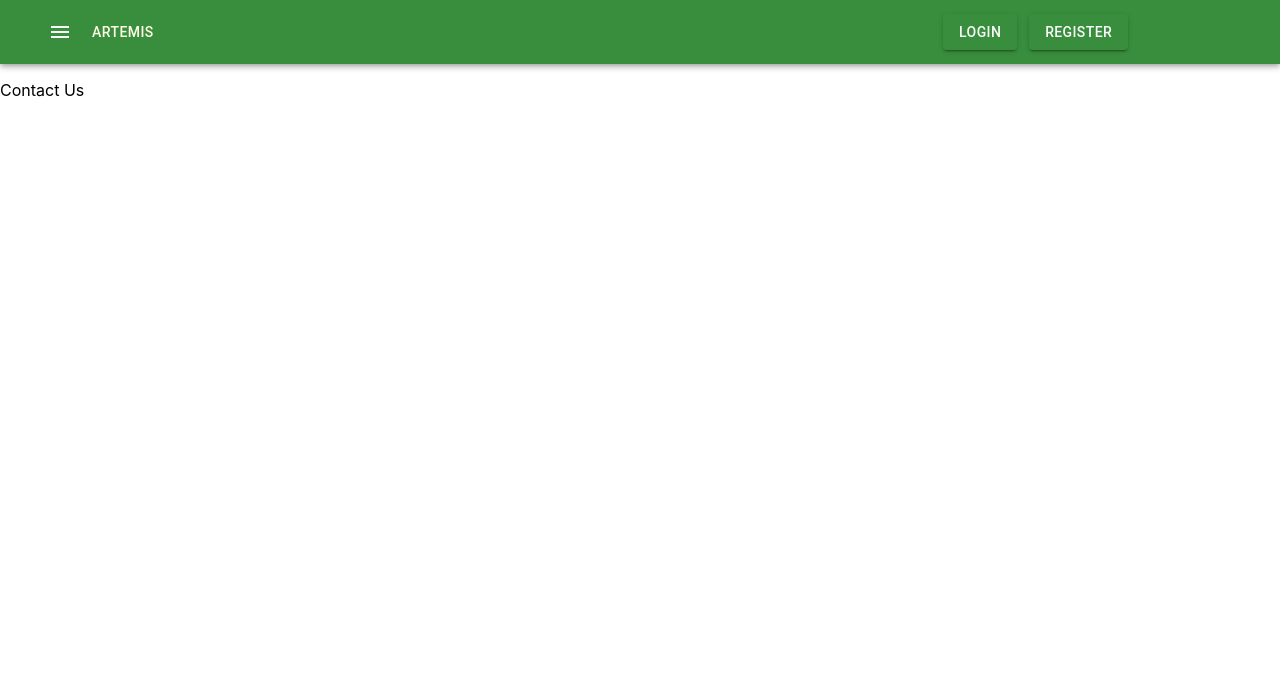
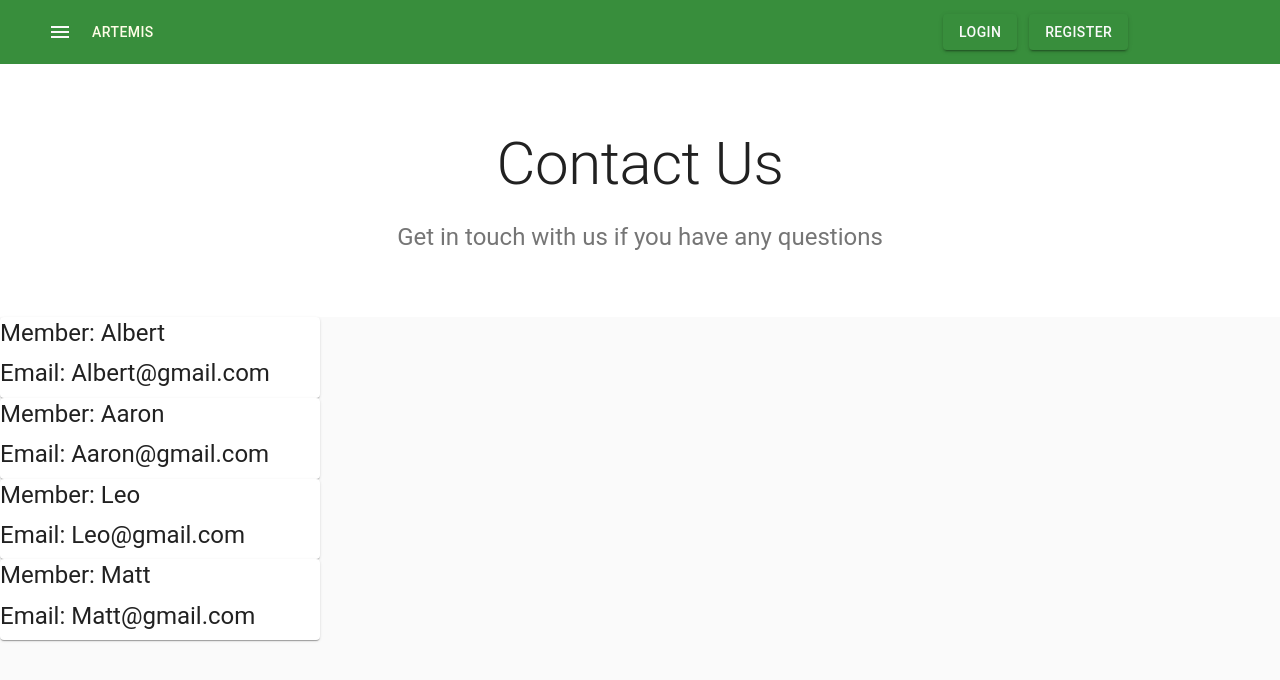
Before and after one commit to Alb33rt/artemis, a React (Create React App) app in the folder code-client/: page /contactus in a window 1280 px wide. Shown: the top 680 px of the page. Built offline with nearby package versions, Linux system fonts and the light colour scheme; no server answers.

Commit message:
I am at the end of my wits (help me)

```diff
--- a/code-client/src/components/contactus.jsx
+++ b/code-client/src/components/contactus.jsx
@@ -1,10 +1,122 @@
-import React from "react";
+import React from 'react';
+import AppBar from '@material-ui/core/AppBar';
+import Button from '@material-ui/core/Button';
+import CameraIcon from '@material-ui/icons/PhotoCamera';
+import Card from '@material-ui/core/Card';
+import CardActions from '@material-ui/core/CardActions';
+import CardContent from '@material-ui/core/CardContent';
+import CardMedia from '@material-ui/core/CardMedia';
+import CssBaseline from '@material-ui/core/CssBaseline';
+import Grid from '@material-ui/core/Grid';
+import Toolbar from '@material-ui/core/Toolbar';
+import Typography from '@material-ui/core/Typography';
+import { makeStyles } from '@material-ui/core/styles';
+import Container from '@material-ui/core/Container';
+import Link from '@material-ui/core/Link';
 
+function Copyright() {
+  return (
+    <Typography variant="body2" color="textSecondary" align="center">
+      {'Copyright © '}
+      <Link color="inherit" href="https://material-ui.com/">
+        Your Website
+      </Link>{' '}
+      {new Date().getFullYear()}
+      {'.'}
+    </Typography>
+  );
+}
 
+const useStyles = makeStyles((theme) => ({
+  icon: {
+    marginRight: theme.spacing(2),
+  },
+  heroContent: {
+    backgroundColor: theme.palette.background.paper,
+    padding: theme.spacing(8, 0, 6),
+  },
+  heroButtons: {
+    marginTop: theme.spacing(4),
+  },
+  cardGrid: {
+    paddingTop: theme.spacing(8),
+    paddingBottom: theme.spacing(8),
+  },
+  card: {
+    height: '100%',
+    display: 'flex',
+    flexDirection: 'column',
+  },
+  cardMedia: {
+    paddingTop: '56.25%', // 16:9
+  },
+  cardContent: {
+    flexGrow: 1,
+  },
+  footer: {
+    backgroundColor: theme.palette.background.paper,
+    padding: theme.spacing(6),
+  },
+}));
 
-export default class ContactUs extends React.Component {
+const cards = [1];
 
-    render(){
-        return <p>Contact Us</p>
-    }
+export default function Album() {
+  const classes = useStyles();
+
+  return (
+    <React.Fragment>
+      <CssBaseline />
+
+      <main>
+        {/* Hero unit */}
+        <div className={classes.heroContent}>
+          <Container maxWidth="sm">
+            <Typography component="h1" variant="h2" align="center" color="textPrimary" gutterBottom>
+              Contact Us
+            </Typography>
+            <Typography variant="h5" align="center" color="textSecondary" paragraph>
+                Get in touch with us if you have any questions
+            </Typography>
+
+          </Container>
+        </div>
+        <Grid Container >
+            <Grid item xs={3}></Grid>
+            <Grid item xs={3}>
+                <Card style={{display:'blocks', justifyContent:'center'}}>
+                    <Typography gutterBottom variant="h5" component="h2"> Member: Albert</Typography>
+                    <n></n>
+                    <Typography gutterBottom variant="h5" component="h2"> Email: Albert@gmail.com</Typography>
+                </Card>
+            </Grid>
+            <Grid item xs={3}>
+                <Card style={{display:'blocks', justifyContent:'center'}}>
+                    <Typography gutterBottom variant="h5" component="h2"> Member: Aaron</Typography>
+                    <n></n>
+                    <Typography gutterBottom variant="h5" component="h2"> Email: Aaron@gmail.com</Typography>
+                </Card>
+            </Grid>
+            <Grid item xs={3}></Grid>
+            <Grid item xs={3}></Grid>
+            <Grid item xs={3}>
+                <Card style={{display:'blocks', justifyContent:'center'}}>
+                    <Typography gutterBottom variant="h5" component="h2"> Member: Leo</Typography>
+                    <n></n>
+                    <Typography gutterBottom variant="h5" component="h2"> Email: Leo@gmail.com</Typography>
+                </Card>
+            </Grid>
+            <Grid item xs={3}>
+                <Card style={{display:'blocks', justifyContent:'center'}}>
+                    <Typography gutterBottom variant="h5" component="h2"> Member: Matt</Typography>
+                    <n></n>
+                    <Typography gutterBottom variant="h5" component="h2"> Email: Matt@gmail.com</Typography>
+                </Card>
+            </Grid>
+            <Grid item xs={3}></Grid>
+        </Grid>
+      </main>
+
+    </React.Fragment>
+  );
 }
```
